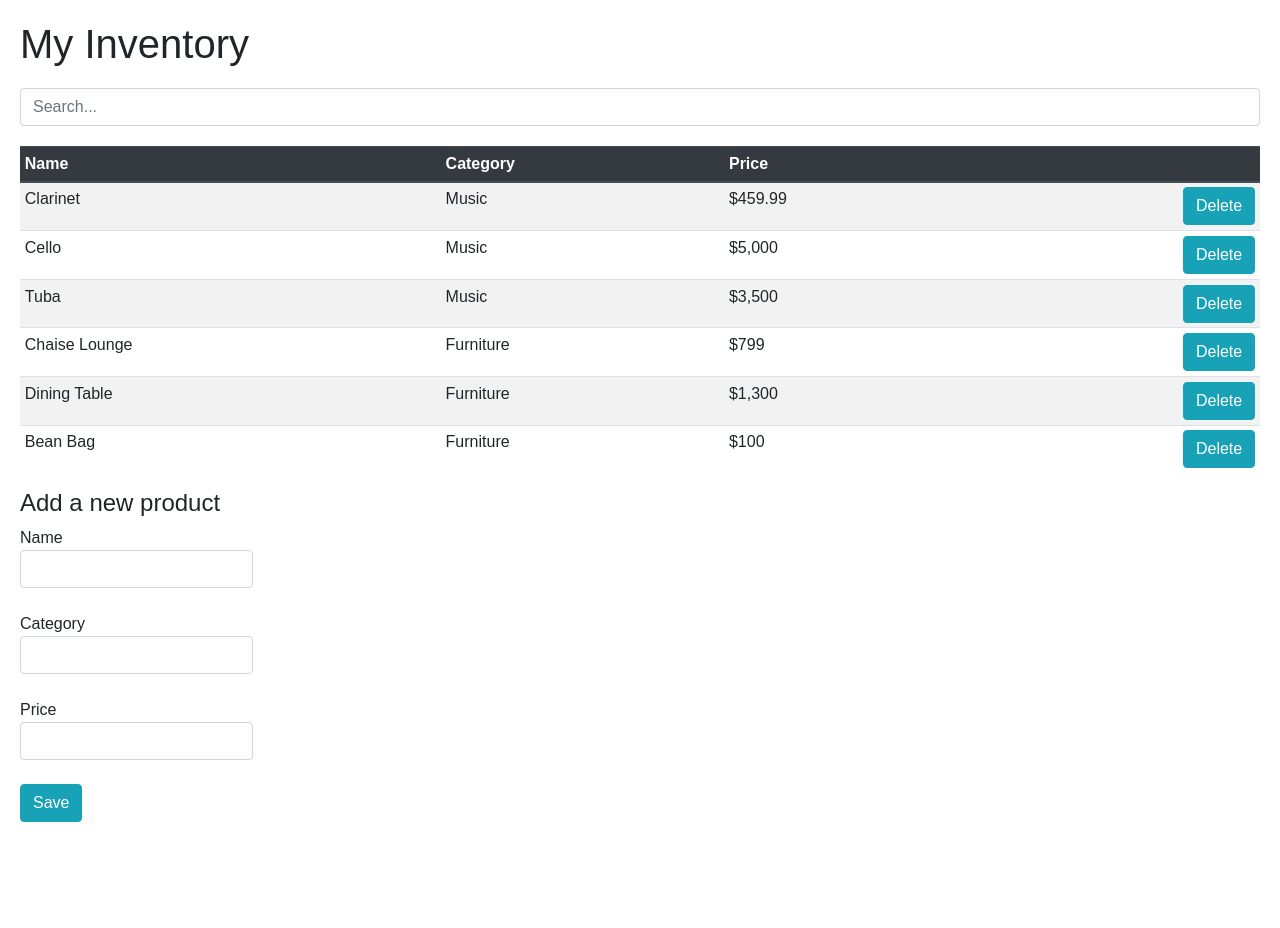
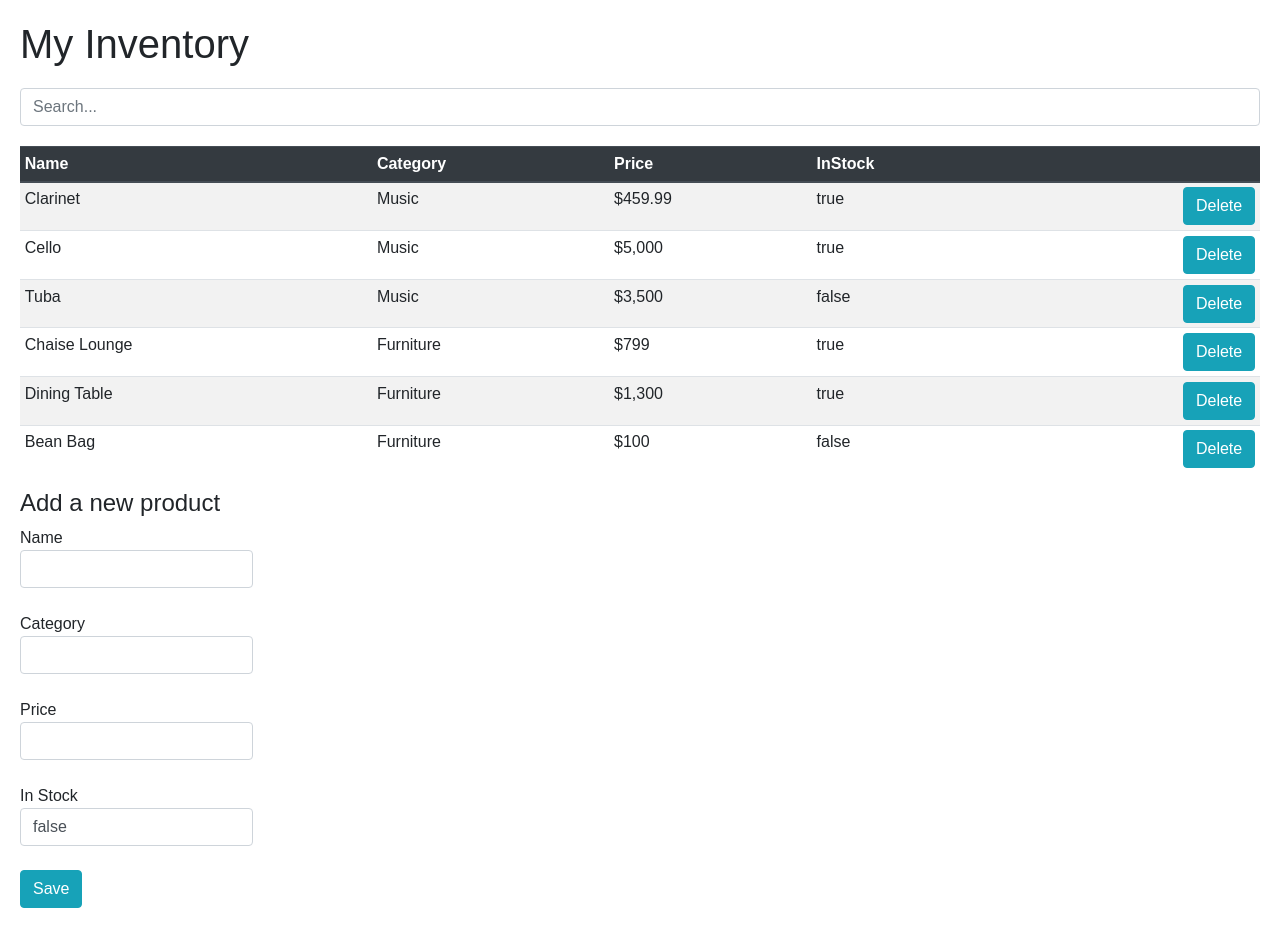
Before and after one commit to aartidalvi/CS648_New, a React (Create React App) app in the folder assignment13/: page / in a window 1280 px wide. Before the commit the page ends 842 px from the top, so only its background shows below. Built offline with nearby package versions, Linux system fonts and the light colour scheme.

Commit message:
changes to client

```diff
--- a/assignment13/src/ProductForm.js
+++ b/assignment13/src/ProductForm.js
@@ -1,6 +1,6 @@
 import React, { Component } from 'react'
 
-const RESET_VALUES = {id: '', category: '', price: '', name: ''}
+const RESET_VALUES = {id: '', category: '', price: '', name: '', instock: false}
 
 class ProductForm extends Component {
     constructor(props) {
@@ -51,6 +51,10 @@ class ProductForm extends Component {
                     <label>Price <br />
                     <input type="text" class="form-control" name="price" onChange={this.handleChange} value={this.state.product.price} /></label>
                 </p>
+                <p>
+                    <label>In Stock <br />
+                    <input type="text" class="form-control" name="instock" onChange={this.handleChange} value={this.state.product.instock} /></label>
+                </p>
                 <input type="submit" class="btn btn-info" value="Save" onClick={this.handleSave}></input>
             </form>
         )
--- a/assignment13/src/ProductRow.js
+++ b/assignment13/src/ProductRow.js
@@ -16,6 +16,7 @@ class ProductRow extends Component {
                 <td>{this.props.product.name}</td>
                 <td>{this.props.product.category}</td>
                 <td>{this.props.product.price}</td>
+                <td>{String(this.props.product.instock)}</td>
                 <td class="text-right"><button onClick={this.destroy} class="btn btn-info">Delete</button></td>
             </tr>
         )
--- a/assignment13/src/ProductTable.js
+++ b/assignment13/src/ProductTable.js
@@ -35,6 +35,7 @@ class ProductTable extends Component {
                             <th>Name</th>
                             <th>Category</th>
                             <th>Price</th>
+                            <th>InStock</th>
                             <th>&nbsp;</th>
                         </tr>
                     </thead>
--- a/assignment13/src/Products.js
+++ b/assignment13/src/Products.js
@@ -4,12 +4,12 @@ import ProductTable from './ProductTable'
 import ProductForm from './ProductForm'
 
 let PRODUCTS = {
-    '1': {id: 1, category: 'Music', price: '$459.99', name: 'Clarinet'},
-    '2': {id: 2, category: 'Music', price: '$5,000', name: 'Cello'},
-    '3': {id: 3, category: 'Music', price: '$3,500', name: 'Tuba'},
-    '4': {id: 4, category: 'Furniture', price: '$799', name: 'Chaise Lounge'},
-    '5': {id: 5, category: 'Furniture', price: '$1,300', name: 'Dining Table'},
-    '6': {id: 6, category: 'Furniture', price: '$100', name: 'Bean Bag'}
+    '1': {id: 1, category: 'Music', price: '$459.99', name: 'Clarinet', instock: true},
+    '2': {id: 2, category: 'Music', price: '$5,000', name: 'Cello', instock: true},
+    '3': {id: 3, category: 'Music', price: '$3,500', name: 'Tuba', instock: false},
+    '4': {id: 4, category: 'Furniture', price: '$799', name: 'Chaise Lounge', instock: true},
+    '5': {id: 5, category: 'Furniture', price: '$1,300', name: 'Dining Table', instock: true},
+    '6': {id: 6, category: 'Furniture', price: '$100', name: 'Bean Bag', instock: false}
 };
 
 class Products extends Component {
```
Also changed, not shown: assignment13/server.js (line endings or trailing spaces).
